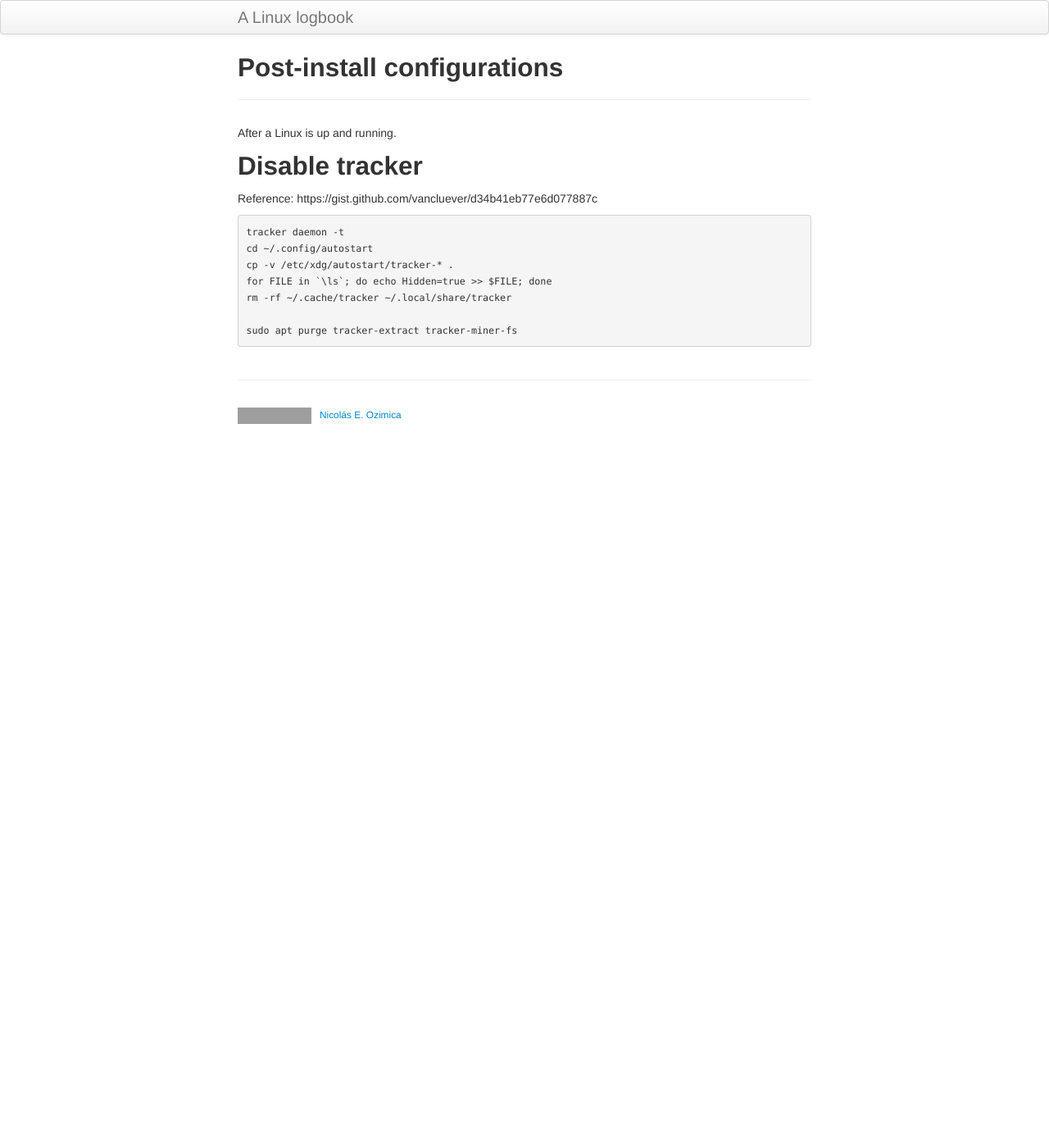
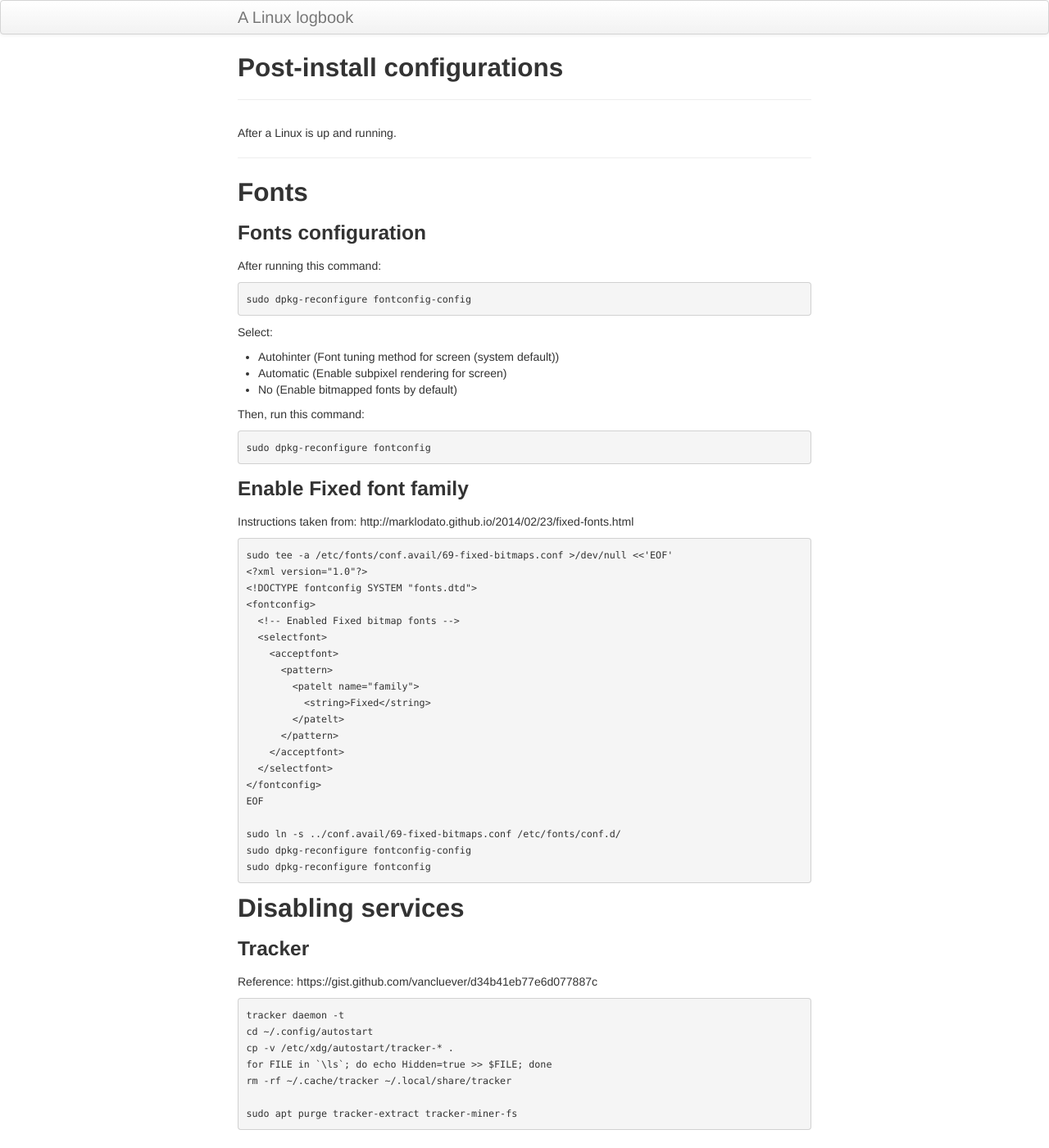
Before and after one commit to nozimica/nozimica.github.io, a Jekyll site: the page built from pages/postinstall_configs.md, in a window 1280 px wide and 1400 px high. Shown: the whole window at 82% size. Built offline with Jekyll 4.4.1, drawn with Linux system fonts in a browser that asks for light colours; grey boxes are pictures that could not be loaded.

Commit message:
Add fonts configuration.

```diff
--- a/pages/postinstall_configs.md
+++ b/pages/postinstall_configs.md
@@ -3,11 +3,59 @@ layout: page
 title: Post-install configurations
 ---
 
-
 After a Linux is up and running.
 
-Disable tracker
+-----------------------
+
+Fonts
 ------------
+
+### Fonts configuration
+
+After running this command:
+
+    sudo dpkg-reconfigure fontconfig-config
+
+Select:
+
+- Autohinter (Font tuning method for screen (system default))
+- Automatic (Enable subpixel rendering for screen)
+- No (Enable bitmapped fonts by default)
+
+Then, run this command:
+
+    sudo dpkg-reconfigure fontconfig
+
+
+### Enable Fixed font family
+
+Instructions taken from: http://marklodato.github.io/2014/02/23/fixed-fonts.html
+
+    sudo tee -a /etc/fonts/conf.avail/69-fixed-bitmaps.conf >/dev/null <<'EOF'
+    <?xml version="1.0"?>
+    <!DOCTYPE fontconfig SYSTEM "fonts.dtd">
+    <fontconfig>
+      <!-- Enabled Fixed bitmap fonts -->
+      <selectfont>
+        <acceptfont>
+          <pattern>
+            <patelt name="family">
+              <string>Fixed</string>
+            </patelt>
+          </pattern>
+        </acceptfont>
+      </selectfont>
+    </fontconfig>
+    EOF
+
+    sudo ln -s ../conf.avail/69-fixed-bitmaps.conf /etc/fonts/conf.d/
+    sudo dpkg-reconfigure fontconfig-config
+    sudo dpkg-reconfigure fontconfig
+
+Disabling services
+------------
+
+### Tracker
 
 Reference: https://gist.github.com/vancluever/d34b41eb77e6d077887c
 
```
